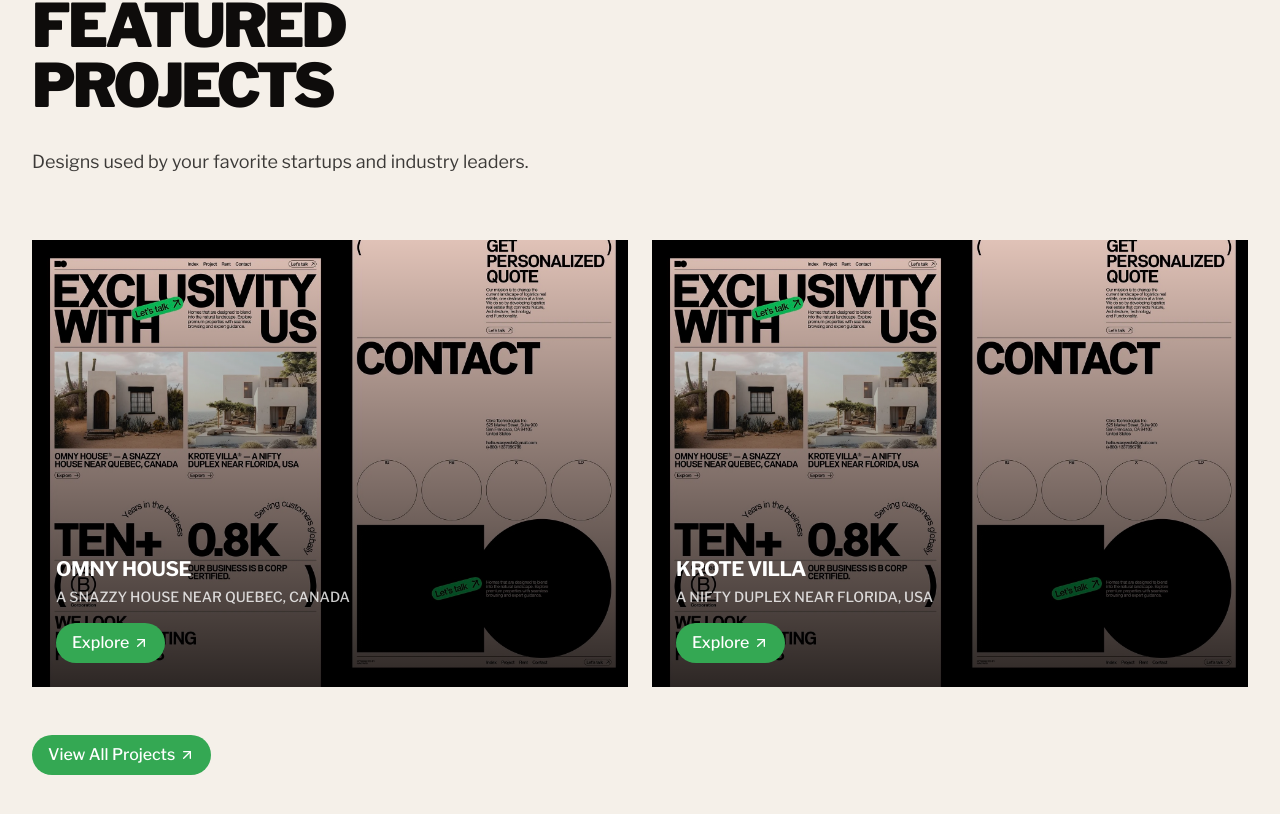
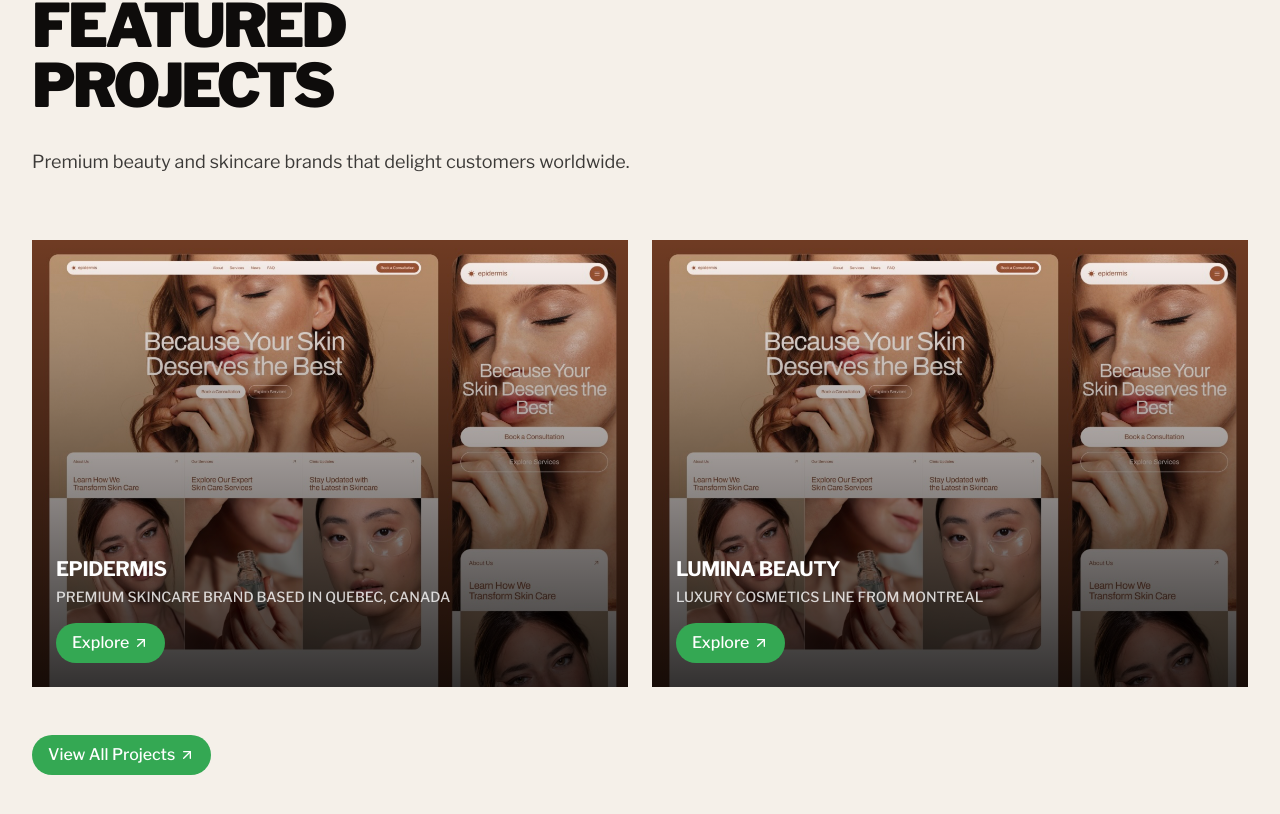
Before and after one commit to hanzoai/agency, a React (Vite) app: page / in a window 1280 px wide. Shown: the part 2327-3141 px from the top of the page. Built offline with nearby package versions, Linux system fonts and the light colour scheme.

Commit message:
Update project images
Update project images with a new photo.

```diff
--- a/src/components/CaseStudy.tsx
+++ b/src/components/CaseStudy.tsx
@@ -11,20 +11,20 @@ const CaseStudy = () => {
             FEATURED<br/>PROJECTS
           </h2>
           <p className="text-lg text-primary/80 reveal">
-            Designs used by your favorite startups and industry leaders.
+            Premium beauty and skincare brands that delight customers worldwide.
           </p>
         </div>
 
         <div className="grid md:grid-cols-2 gap-6">
           <div className="relative aspect-[4/3] overflow-hidden group reveal">
             <img
-              src="/img/050894ef-9663-4050-b4f3-703025fef28a.png"
-              alt="Property example"
+              src="/img/544b28ac-2882-449e-a592-656385b9f4a7.png"
+              alt="Epidermis skincare"
               className="w-full h-full object-cover"
             />
             <div className="absolute inset-0 bg-gradient-to-t from-black/80 to-transparent flex flex-col justify-end p-6">
-              <h3 className="text-xl font-bold text-white uppercase">OMNY HOUSE</h3>
-              <p className="text-white/80 mt-1 text-sm uppercase font-medium">A SNAZZY HOUSE NEAR QUEBEC, CANADA</p>
+              <h3 className="text-xl font-bold text-white uppercase">EPIDERMIS</h3>
+              <p className="text-white/80 mt-1 text-sm uppercase font-medium">PREMIUM SKINCARE BRAND BASED IN QUEBEC, CANADA</p>
               <button className="mt-4 lets-talk-btn w-fit">
                 Explore
                 <ArrowUpRight size={16} className="ml-1" />
@@ -34,13 +34,13 @@ const CaseStudy = () => {
 
           <div className="relative aspect-[4/3] overflow-hidden group reveal">
             <img
-              src="/img/050894ef-9663-4050-b4f3-703025fef28a.png"
-              alt="Property example"
+              src="/img/544b28ac-2882-449e-a592-656385b9f4a7.png"
+              alt="Lumina Beauty"
               className="w-full h-full object-cover"
             />
             <div className="absolute inset-0 bg-gradient-to-t from-black/80 to-transparent flex flex-col justify-end p-6">
-              <h3 className="text-xl font-bold text-white uppercase">KROTE VILLA</h3>
-              <p className="text-white/80 mt-1 text-sm uppercase font-medium">A NIFTY DUPLEX NEAR FLORIDA, USA</p>
+              <h3 className="text-xl font-bold text-white uppercase">LUMINA BEAUTY</h3>
+              <p className="text-white/80 mt-1 text-sm uppercase font-medium">LUXURY COSMETICS LINE FROM MONTREAL</p>
               <button className="mt-4 lets-talk-btn w-fit">
                 Explore
                 <ArrowUpRight size={16} className="ml-1" />
--- a/src/data/projectsData.ts
+++ b/src/data/projectsData.ts
@@ -3,58 +3,58 @@
 export const projects = [
   {
     id: 1,
-    title: 'OMNY HOUSE',
-    description: 'A SNAZZY HOUSE NEAR QUEBEC, CANADA',
-    image: '/img/050894ef-9663-4050-b4f3-703025fef28a.png',
+    title: 'EPIDERMIS',
+    description: 'PREMIUM SKINCARE BRAND BASED IN QUEBEC, CANADA',
+    image: '/img/544b28ac-2882-449e-a592-656385b9f4a7.png',
     category: 'Branding',
   },
   {
     id: 2,
-    title: 'KROTE VILLA',
-    description: 'A NIFTY DUPLEX NEAR FLORIDA, USA',
-    image: '/img/050894ef-9663-4050-b4f3-703025fef28a.png',
+    title: 'LUMINA BEAUTY',
+    description: 'LUXURY COSMETICS LINE FROM MONTREAL',
+    image: '/img/544b28ac-2882-449e-a592-656385b9f4a7.png',
     category: 'UI/UX',
   },
   {
     id: 3,
-    title: 'MODERNIST RETREAT',
-    description: 'LUXURY VACATION HOME IN CALIFORNIA',
-    image: '/img/050894ef-9663-4050-b4f3-703025fef28a.png',
+    title: 'DERMAVIE',
+    description: 'ORGANIC SKINCARE SOLUTIONS FROM QUEBEC CITY',
+    image: '/img/544b28ac-2882-449e-a592-656385b9f4a7.png',
     category: 'Web Design',
   },
   {
     id: 4,
-    title: 'URBAN LOFT',
-    description: 'CONTEMPORARY APARTMENT IN NEW YORK',
-    image: '/img/050894ef-9663-4050-b4f3-703025fef28a.png',
+    title: 'GLOW ESSENTIALS',
+    description: 'NATURAL BEAUTY PRODUCTS MADE IN CANADA',
+    image: '/img/544b28ac-2882-449e-a592-656385b9f4a7.png',
     category: 'App Design',
   },
   {
     id: 5,
-    title: 'COASTAL VILLA',
-    description: 'OCEANFRONT PROPERTY WITH SCENIC VIEWS',
-    image: '/img/050894ef-9663-4050-b4f3-703025fef28a.png',
+    title: 'PURE RADIANCE',
+    description: 'ECO-FRIENDLY MAKEUP COLLECTION FROM QUEBEC',
+    image: '/img/544b28ac-2882-449e-a592-656385b9f4a7.png',
     category: 'Digital Art',
   },
   {
     id: 6,
-    title: 'MOUNTAIN CABIN',
-    description: 'COZY RETREAT IN THE ALPINE WILDERNESS',
-    image: '/img/050894ef-9663-4050-b4f3-703025fef28a.png',
+    title: 'VELVET COSMETICS',
+    description: 'INNOVATIVE MAKEUP BRAND FROM LAVAL, QUEBEC',
+    image: '/img/544b28ac-2882-449e-a592-656385b9f4a7.png',
     category: 'Blockchain',
   },
   {
     id: 7,
-    title: 'DESERT OASIS',
-    description: 'SUSTAINABLE LIVING IN ARID LANDSCAPES',
-    image: '/img/050894ef-9663-4050-b4f3-703025fef28a.png',
+    title: 'ÉCLAT BEAUTY',
+    description: 'PREMIUM SKINCARE SOLUTIONS FROM MONTREAL',
+    image: '/img/544b28ac-2882-449e-a592-656385b9f4a7.png',
     category: 'Fintech',
   },
   {
     id: 8,
-    title: 'FOREST HIDEAWAY',
-    description: 'SECLUDED WOODEN HOME AMONG ANCIENT TREES',
-    image: '/img/050894ef-9663-4050-b4f3-703025fef28a.png',
+    title: 'NORDIQUE SKIN',
+    description: 'COLD-CLIMATE SKINCARE SPECIALISTS FROM QUEBEC',
+    image: '/img/544b28ac-2882-449e-a592-656385b9f4a7.png',
     category: 'E-commerce',
   }
 ];
```
Also changed, not shown: public/img/544b28ac-2882-449e-a592-656385b9f4a7.png (added).
